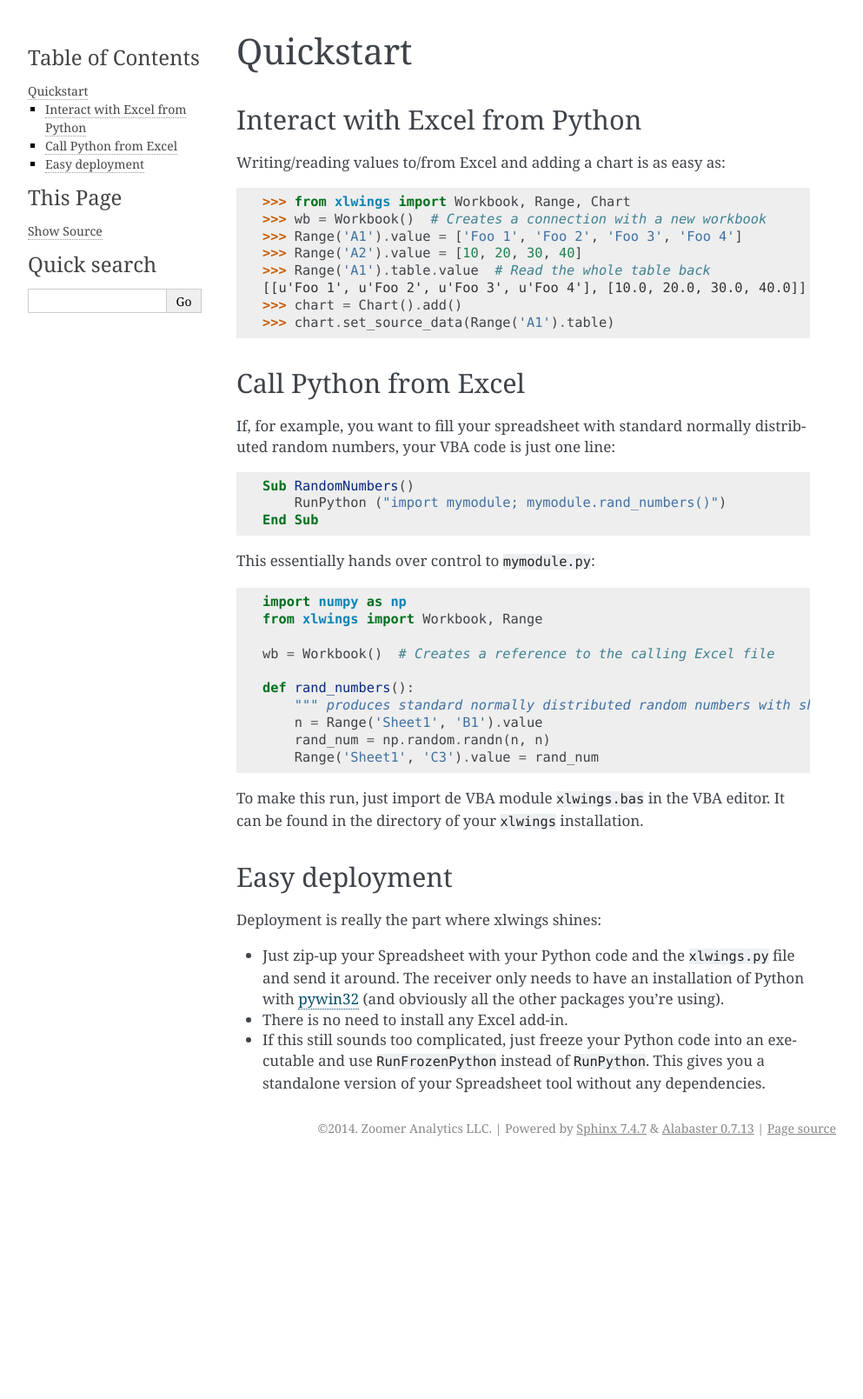
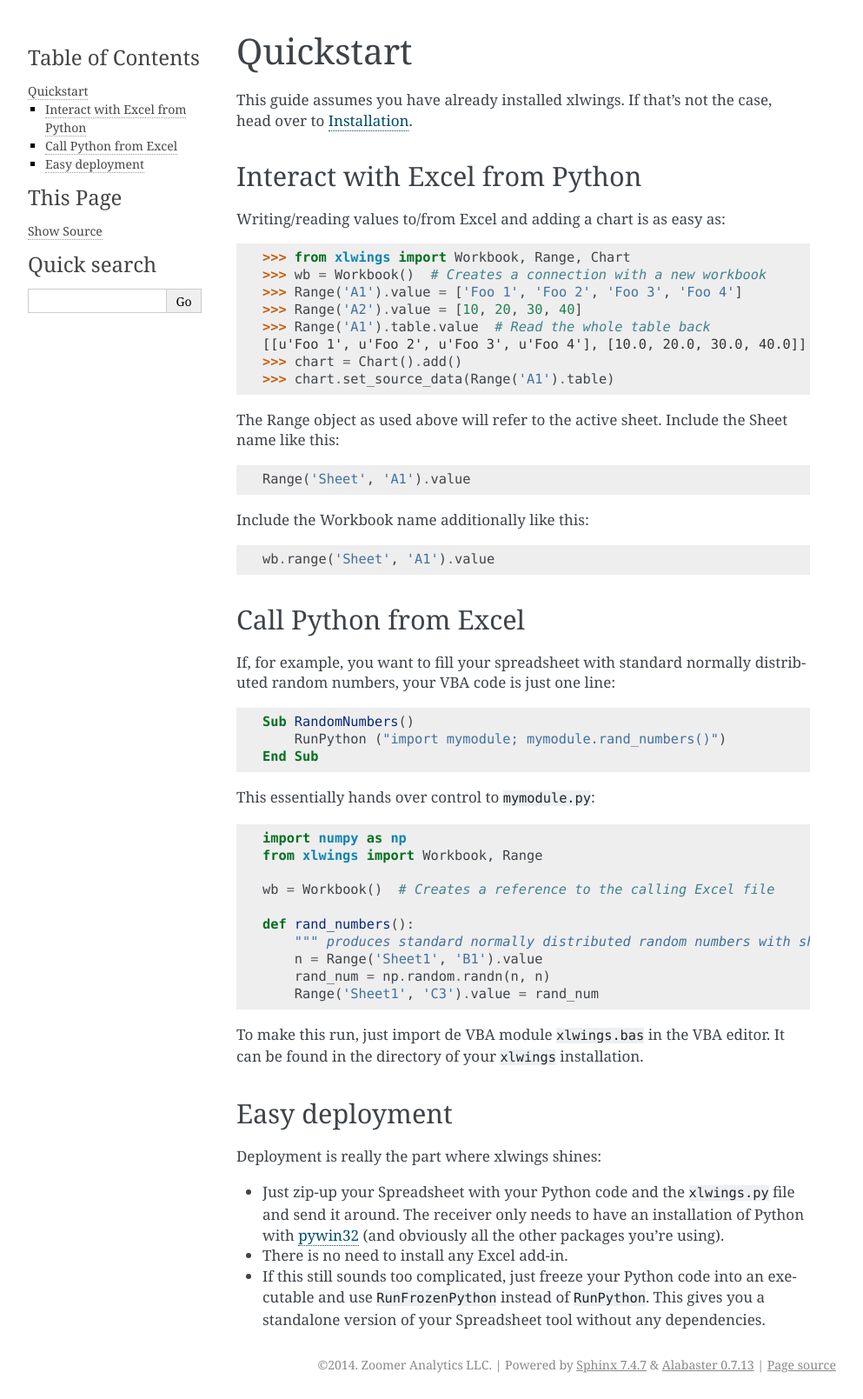
Before and after one commit to xlwings/xlwings, a Sphinx documentation site: the page built from docs/quickstart.rst, in a window 1280 px wide. Shown: the whole page at 87% size, without its empty margins (148-1141 px from the left). Built offline with Sphinx 7.4.7, drawn with Linux system fonts in a browser that asks for light colours; the version number could not be read and is left out; before the commit the page ends 1337 px from its top, so only the background shows below that.

Commit message:
enhanced quickstart

```diff
--- a/docs/installation.rst
+++ b/docs/installation.rst
@@ -1,3 +1,5 @@
+.. _installation:
+
 Installation
 ============
 
--- a/docs/quickstart.rst
+++ b/docs/quickstart.rst
@@ -1,5 +1,7 @@
 Quickstart
 ==========
+
+This guide assumes you have already installed xlwings. If that's not the case, head over to :ref:`installation`.
 
 Interact with Excel from Python
 -------------------------------
@@ -16,6 +18,18 @@
     [[u'Foo 1', u'Foo 2', u'Foo 3', u'Foo 4'], [10.0, 20.0, 30.0, 40.0]]
     >>> chart = Chart().add()
     >>> chart.set_source_data(Range('A1').table)
+
+The Range object as used above will refer to the active sheet. Include the Sheet name like this:
+
+.. code-block:: python
+
+    Range('Sheet', 'A1').value
+
+Include the Workbook name additionally like this:
+
+.. code-block:: python
+
+    wb.range('Sheet', 'A1').value
 
 
 Call Python from Excel
```
